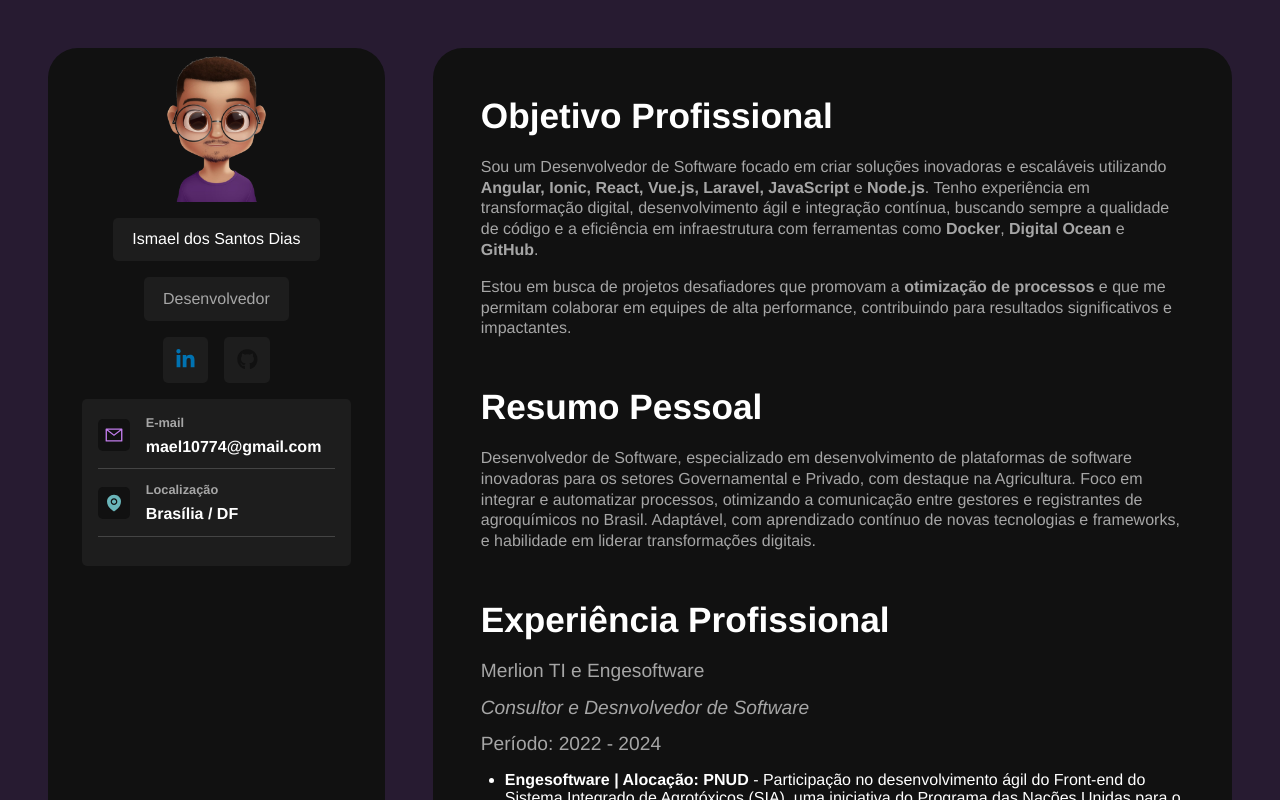
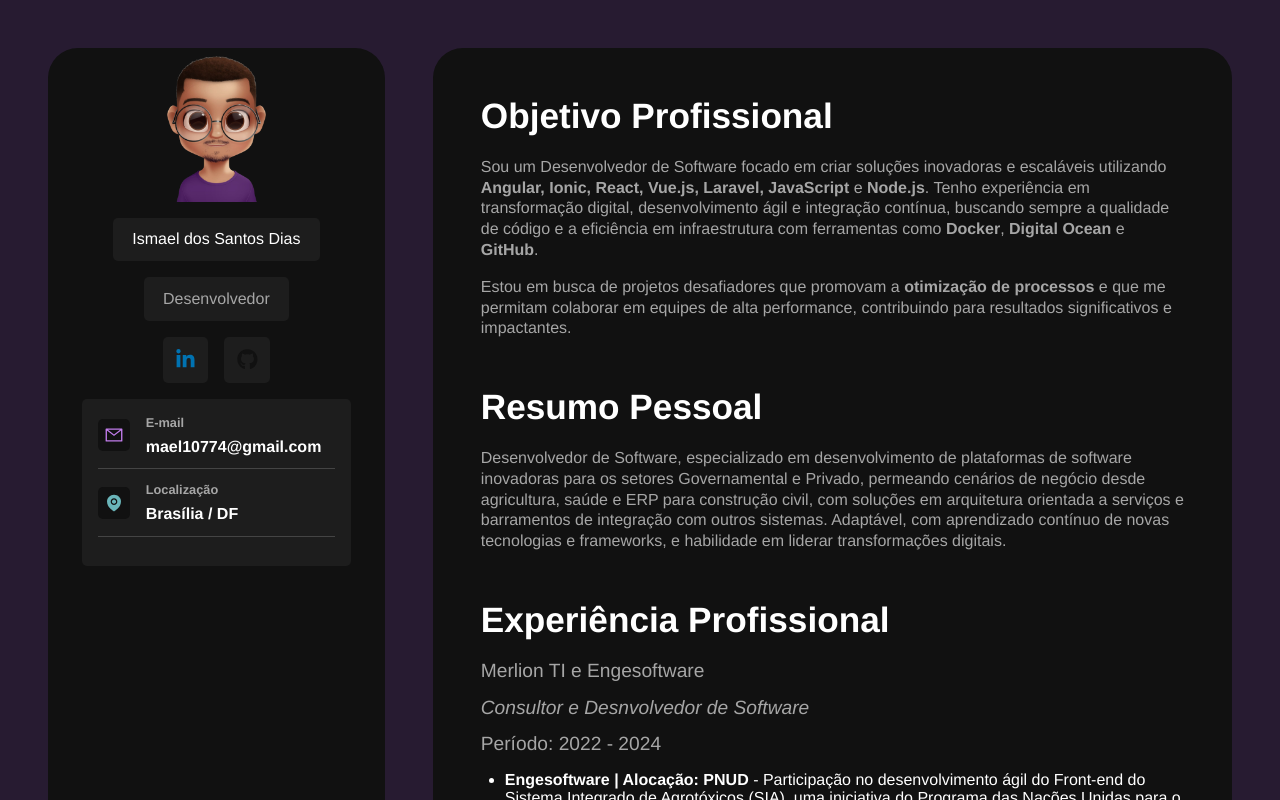
Before and after one commit to Maelzin13/Curriculo, a React (Vite) app: page / in a window 1280 px wide. Shown: the top 800 px of the page. Built offline with nearby package versions, Linux system fonts and the light colour scheme.

Commit message:
feat: Atualiza descrição profissional para incluir novas áreas de atuação e soluções em integração de sistemas

```diff
--- a/src/components/AboutContainer.jsx
+++ b/src/components/AboutContainer.jsx
@@ -28,11 +28,11 @@ const AboutContainer = () => {
         <p>
           Desenvolvedor de Software, especializado em desenvolvimento de
           plataformas de software inovadoras para os setores Governamental e
-          Privado, com destaque na Agricultura. Foco em integrar e automatizar
-          processos, otimizando a comunicação entre gestores e registrantes de
-          agroquímicos no Brasil. Adaptável, com aprendizado contínuo de novas
-          tecnologias e frameworks, e habilidade em liderar transformações
-          digitais.
+          Privado, permeando cenários de negócio desde agricultura, saúde e ERP
+          para construção civil, com soluções em arquitetura orientada a
+          serviços e barramentos de integração com outros sistemas. Adaptável,
+          com aprendizado contínuo de novas tecnologias e frameworks, e
+          habilidade em liderar transformações digitais.
         </p>
       </section>
     </>
```
